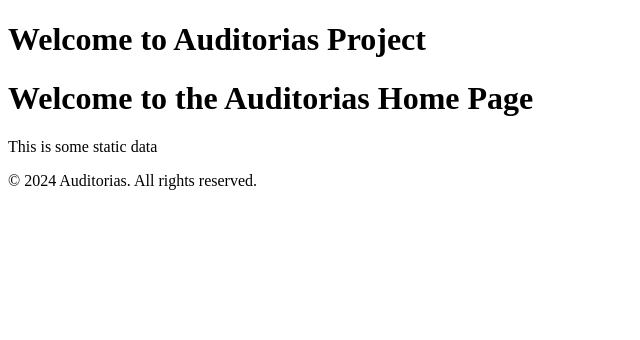
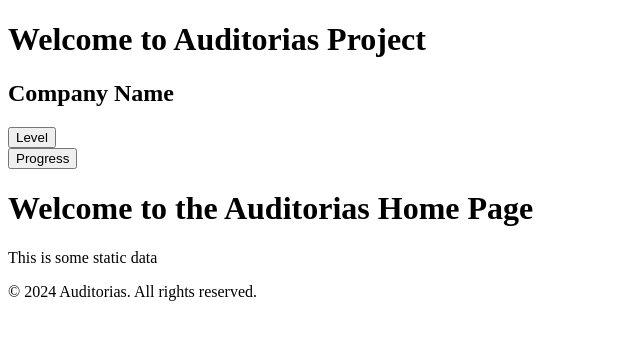
Before and after one commit to RepellantHail/webServerAuditorias, a Django app: page / in a window 1280 px wide. Shown: the top 340 px of the page, without its empty margins (0-640 px from the left). Run offline with Django 5.2, Linux system fonts and the light colour scheme.

```diff
--- a/server/templates/components/header.html
+++ b/server/templates/components/header.html
@@ -1,3 +1,14 @@
 <header>
   <h1>Welcome to Auditorias Project</h1>
+  <div>
+    <div>
+      <h2>Company Name</h2>
+    </div>
+    <div>
+      <button>Level</button>
+    </div>
+    <div>
+      <button>Progress</button>
+    </div>
+  </div>
 </header>
```
Also changed, not shown: server/templates/components/side_menu.html (added), 1 other file.
